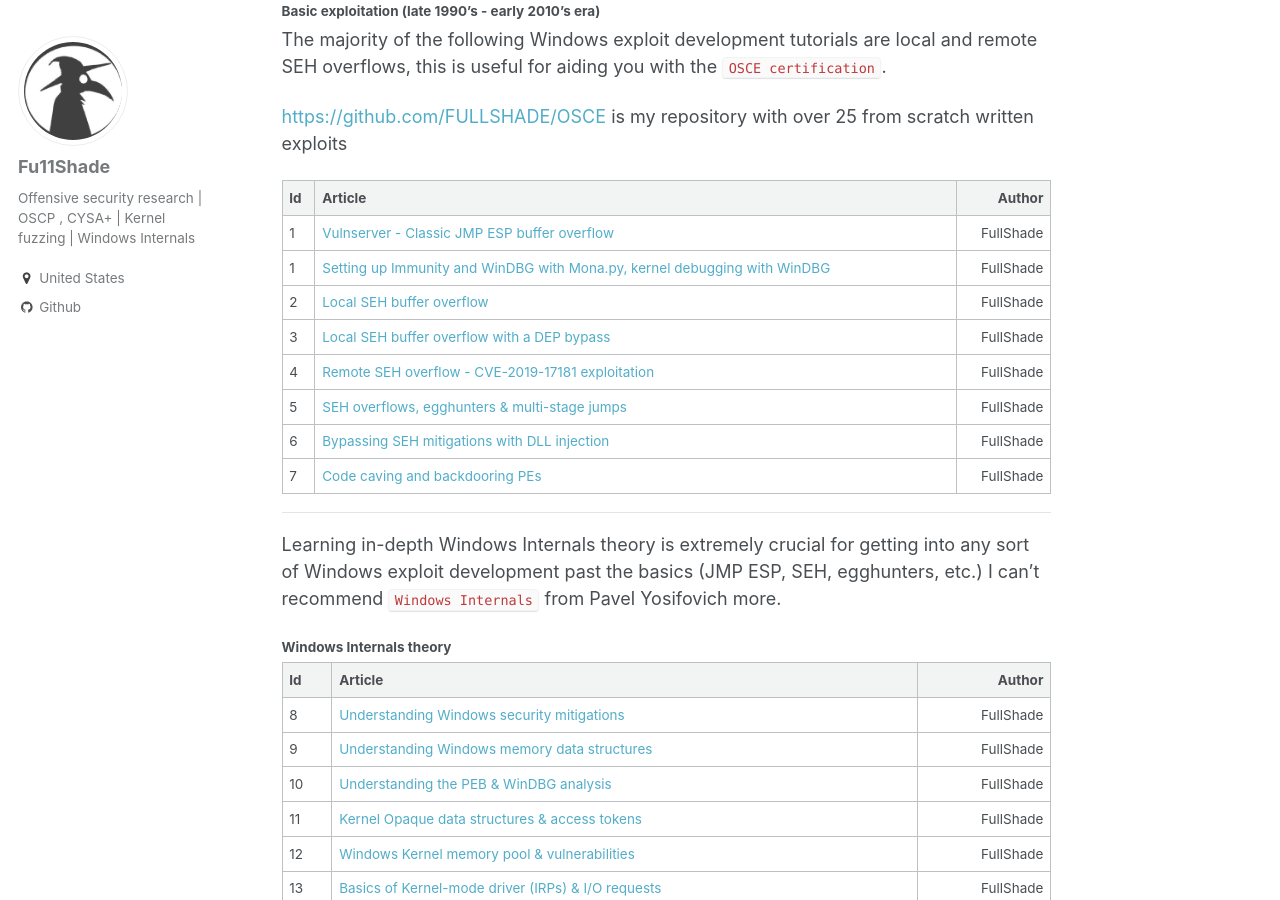
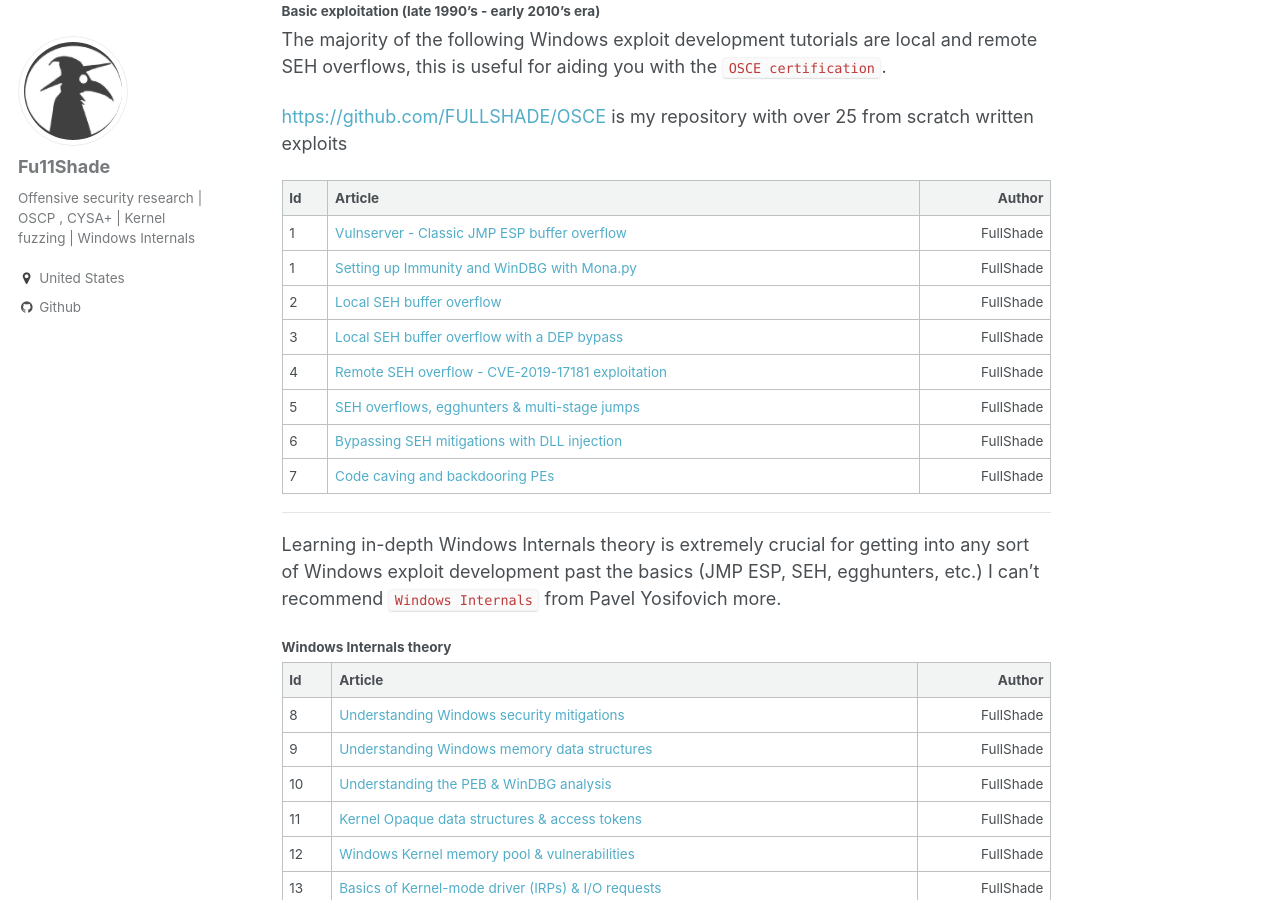
Before and after one commit to asdyxcyxc/FULLSHADE.github.io, a Jekyll site: the page built from _pages/windows-exploitation-pathway.md, in a window 1280 px wide and 900 px high, scrolled down 499 px. Built offline with Jekyll 4.4.1, drawn with Linux system fonts in a browser that asks for light colours.

Commit message:
Update windows-exploitation-pathway.md

```diff
--- a/_pages/windows-exploitation-pathway.md
+++ b/_pages/windows-exploitation-pathway.md
@@ -22,7 +22,7 @@
 | Id | Article | Author  |
 |:---|:--------|--------:|
 | 1 | [Vulnserver - Classic JMP ESP buffer overflow](/) | FullShade |
-| 1 | [Setting up Immunity and WinDBG with Mona.py, kernel debugging with WinDBG](https://fullpwnops.com/immunity-windbg-mona/) | FullShade |
+| 1 | [Setting up Immunity and WinDBG with Mona.py](https://fullpwnops.com/immunity-windbg-mona/) | FullShade |
 | 2 | [Local SEH buffer overflow]() | FullShade |
 | 3 | [Local SEH buffer overflow with a DEP bypass]() | FullShade |
 | 4 | [Remote SEH overflow - CVE-2019-17181 exploitation](https://fullpwnops.com/CVE-2019-17181-intrasrv-writeup/) | FullShade |
```
